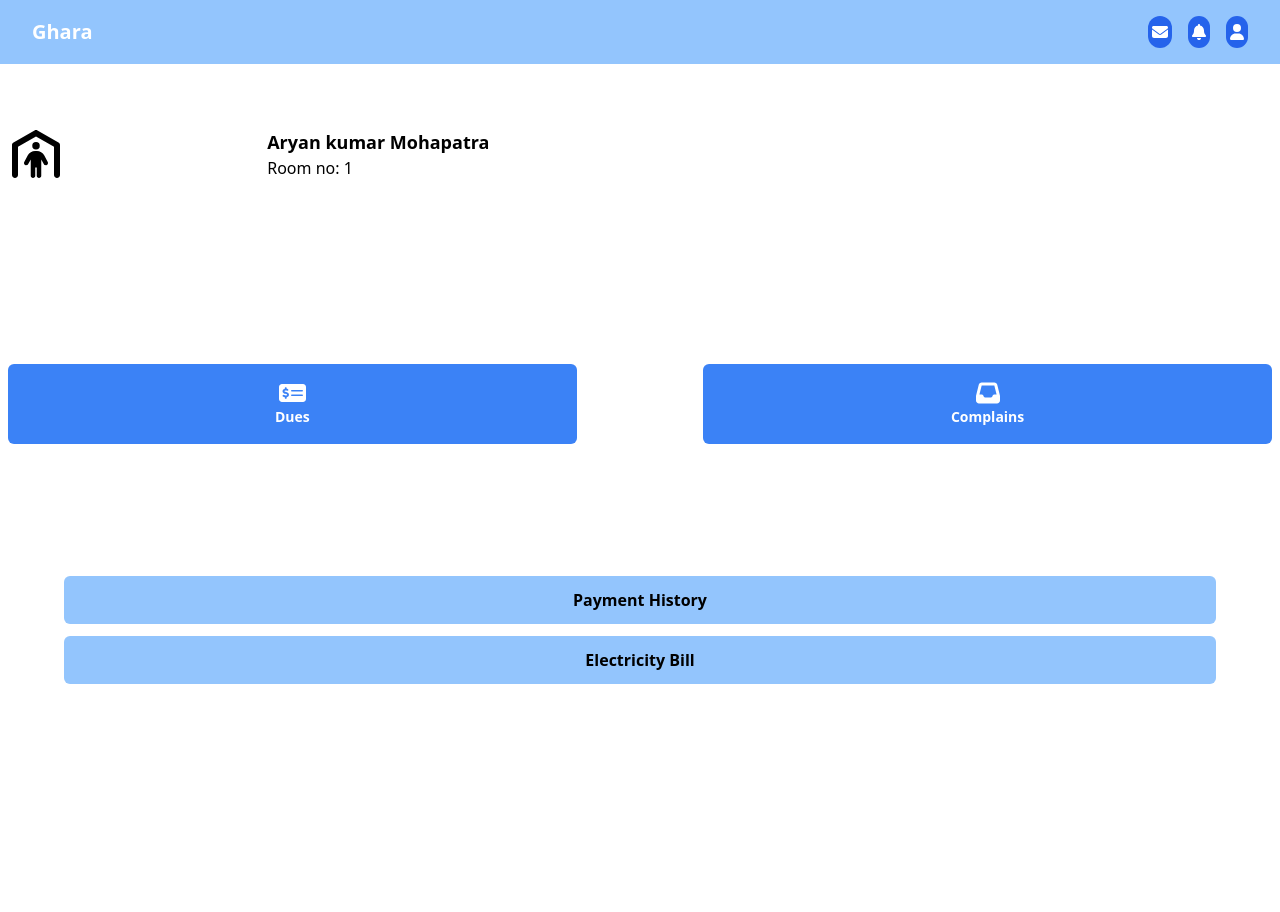
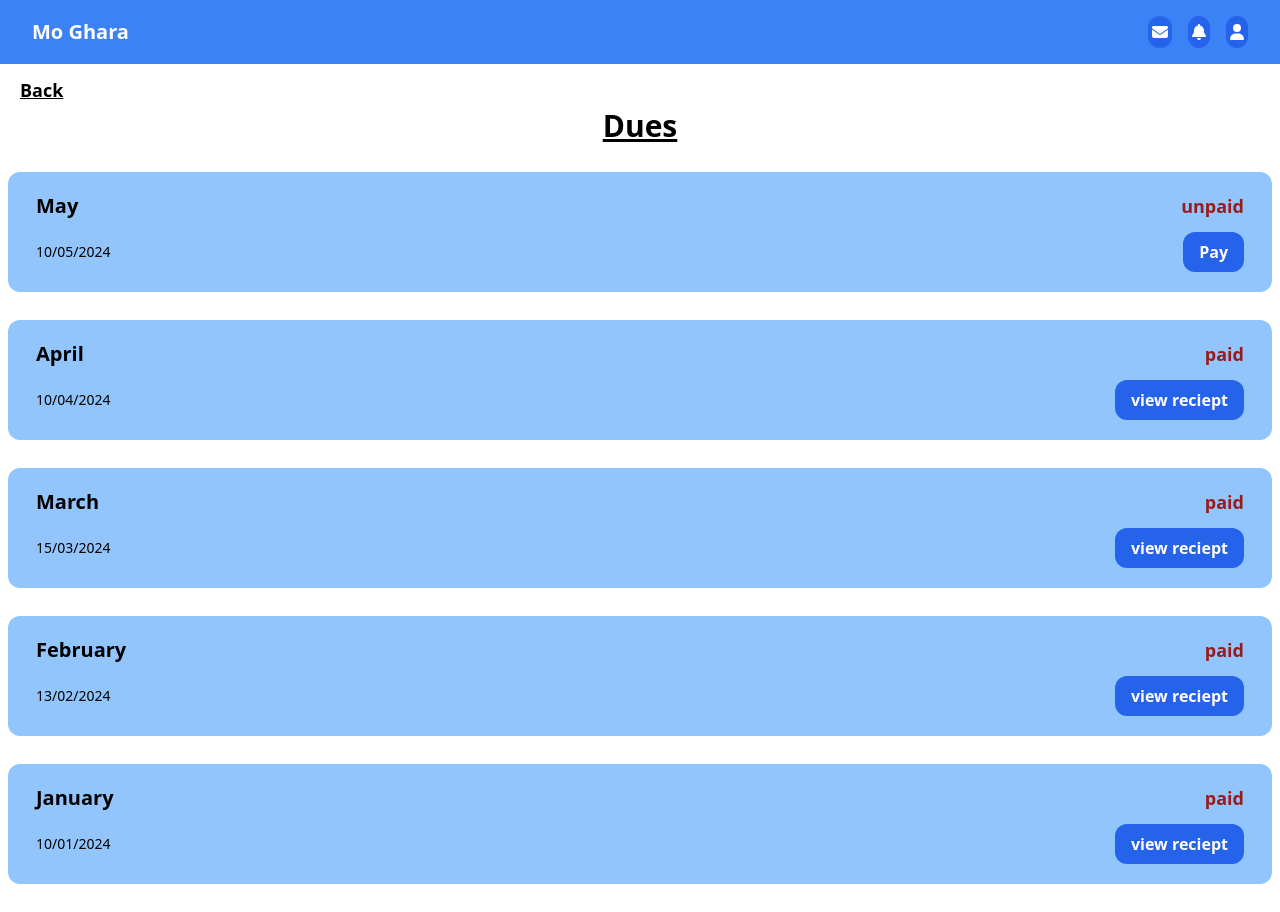
Before and after one commit to Aryank35/house-rental-system, a React (Create React App) app: page /dues in a window 1280 px wide. Before the commit the page ends 800 px from the top, so only its background shows below. Built offline with nearby package versions, Linux system fonts and the light colour scheme.

Commit message:
Dues page created

```diff
--- a/package.json
+++ b/package.json
@@ -12,6 +12,7 @@
     "@testing-library/user-event": "^13.5.0",
     "react": "^18.3.1",
     "react-dom": "^18.3.1",
+    "react-router-dom": "^6.26.1",
     "react-scripts": "5.0.1",
     "web-vitals": "^2.1.4"
   },
--- a/src/App.js
+++ b/src/App.js
@@ -1,16 +1,19 @@
-import logo from './logo.svg';
-import './App.css';
-import AppBar from './Shared/AppBar';
-import UserInfo from './Components/UserInfo';
-import Dashboard from './Components/Dashboard';
-
+import "./App.css";
+import { BrowserRouter, Routes, Route } from "react-router-dom";
+import Home from "./Shared/Home";
+import AppBar from "./Shared/AppBar";
+import Dues from "./Components/Pages/Dues";
 
 function App() {
   return (
     <>
     <AppBar/>
-    <UserInfo/>
-    <Dashboard/>
+      <BrowserRouter>
+        <Routes>
+          <Route path="/" element={<Home />} />
+          <Route path="/dues" element={<Dues/>} />
+        </Routes>
+      </BrowserRouter>
     </>
   );
 }
--- a/src/Components/Dashboard.jsx
+++ b/src/Components/Dashboard.jsx
@@ -1,19 +1,37 @@
-import React from 'react'
+import React from "react";
 import { FontAwesomeIcon } from "@fortawesome/react-fontawesome";
 import { faMoneyCheckDollar, faInbox } from "@fortawesome/free-solid-svg-icons";
+import { Link } from "react-router-dom";
+
 const Dashboard = () => {
   return (
     <div>
-        <div className='flex justify-between mx-2 h-[40vh] items-center'>
-            <div className='bg-blue-500 text-white font-bold px-7 py-6 text-sm h-[80px] rounded-md w-[45%] text-center flex flex-col justify-center items-center'><span><FontAwesomeIcon icon={faMoneyCheckDollar} className='text-2xl' /></span> <span> Dues</span></div>
-            <div className='bg-blue-500 text-white font-bold px-7 py-6 text-sm h-[80px] rounded-md w-[45%] text-center flex flex-col justify-center items-center'><span><FontAwesomeIcon icon={faInbox} className='text-2xl' /></span> <span> Complains</span></div>
+      <div className="flex justify-between mx-2 h-[40vh] items-center">
+        <Link to="/dues" className="bg-blue-500 text-white font-bold px-7 py-6 text-sm h-[80px] rounded-md w-[45%] text-center ">
+          <div className=" text-center flex flex-col justify-center items-center">
+            <span>
+              <FontAwesomeIcon icon={faMoneyCheckDollar} className="text-2xl" />
+            </span>
+            <span> Dues</span>
+          </div>
+        </Link>
+        <div className="bg-blue-500 text-white font-bold px-7 py-6 text-sm h-[80px] rounded-md w-[45%] text-center flex flex-col justify-center items-center">
+          <span>
+            <FontAwesomeIcon icon={faInbox} className="text-2xl" />
+          </span>
+          <span> Complains</span>
         </div>
-        <div className='flex flex-col justify-center items-center space-y-3 my-3 text-center'>
-        <div className='bg-blue-300 text-black font-bold px-7 py-3 rounded-md w-[90%] items-center'>Payment History</div>
-        <div className='bg-blue-300 text-black font-bold px-7 py-3 rounded-md w-[90%] items-center'>Electricity Bill</div>
+      </div>
+      <div className="flex flex-col justify-center items-center space-y-3 my-3 text-center">
+        <div className="bg-blue-300 text-black font-bold px-7 py-3 rounded-md w-[90%] items-center">
+          Payment History
         </div>
+        <div className="bg-blue-300 text-black font-bold px-7 py-3 rounded-md w-[90%] items-center">
+          Electricity Bill
+        </div>
+      </div>
     </div>
-  )
-}
+  );
+};
 
-export default Dashboard
+export default Dashboard;
--- /dev/null
+++ b/src/Components/DueBox.jsx
@@ -0,0 +1,19 @@
+import React from 'react'
+
+
+const DueBox = (props) => {
+  return (
+    <div className='my-7 space-y-3 bg-blue-300 mx-2 rounded-xl px-2 py-5'>
+        <div className='flex justify-between mx-5 items-center text-center'>
+            <div className='font-bold text-xl'>{props.month}</div>
+            <div className='text-red-800 text-lg font-semibold'>{props.stats}</div>
+        </div>
+        <div className='flex justify-between mx-5 items-center text-center'>
+            <div className='text-sm '>{props.dop}</div>
+            <div className='bg-blue-600 text-white py-2 px-4 rounded-xl font-semibold text-center '>{props.boxText}</div>
+        </div>
+    </div>
+  )
+}
+
+export default DueBox
--- /dev/null
+++ b/src/Components/Pages/Dues.jsx
@@ -0,0 +1,57 @@
+
+import DueBox from '../DueBox'
+import { Link } from "react-router-dom";
+
+const Dues = () => {
+    const dueList = [
+        {
+            month: "May",
+            dop: "10/05/2024",
+            stats: "unpaid",
+            boxText: "Pay",
+        },
+        {
+            month: "April",
+            dop: "10/04/2024",
+            stats: "paid",
+            boxText: "view reciept",
+        },
+        {
+            month: "March",
+            dop: "15/03/2024",
+            stats: "paid",
+            boxText: "view reciept",
+        },
+        {
+            month: "February",
+            dop: "13/02/2024",
+            stats: "paid",
+            boxText: "view reciept",
+        },
+        {
+            month: "January",
+            dop: "10/01/2024",
+            stats: "paid",
+            boxText: "view reciept",
+        },
+
+    ];
+  return (
+    <div>
+        <Link to="/" className="w-fit">
+          <button className=" text-black text-lg font-semibold ml-5 mt-3 hover:text-red-600 underline">
+            Back
+          </button>
+        </Link>
+        <h1 className='my-1 font-bold text-3xl text-center underline'>Dues</h1>
+        <div>
+            {dueList.map((item) => (
+                <DueBox key={item.dop} month = {item.month} dop={item.dop} stats={item.stats} boxText={item.boxText}/>
+            ))}
+        </div>
+
+    </div>
+  )
+}
+
+export default Dues
--- /dev/null
+++ b/src/Components/ProfilePage.jsx
@@ -0,0 +1,92 @@
+import React from 'react';
+
+const ProfilePage = () => {
+  return (
+    <div className="bg-gray-100 min-h-screen">
+      {/* Profile Header */}
+      <div className="bg-white shadow-md p-4">
+        <div className="flex items-center">
+          <img
+            className="w-20 h-20 rounded-full border-2 border-white"
+            src="https://via.placeholder.com/80" // replace with actual image URL
+            alt="Profile"
+          />
+          <div className="ml-4">
+            <h2 className="text-xl font-semibold">Preeti Patel</h2>
+            <div className="flex space-x-4 mt-1">
+              <div>
+                <span className="block text-gray-600">Feeds</span>
+                <span className="block font-bold">13</span>
+              </div>
+              <div>
+                <span className="block text-gray-600">Connections</span>
+                <span className="block font-bold">77</span>
+              </div>
+              <div>
+                <span className="block text-gray-600">Rewards</span>
+                <span className="block font-bold">1900</span>
+              </div>
+            </div>
+          </div>
+          <button className="ml-auto p-2 bg-blue-500 text-white rounded-md">Edit</button>
+        </div>
+      </div>
+
+      {/* Navigation Tabs */}
+      <div className="bg-white shadow-md mt-2">
+        <div className="flex justify-around text-center">
+          <div className="py-2 px-4 border-b-4 border-blue-500">HOME</div>
+          <div className="py-2 px-4">ABOUT</div>
+          <div className="py-2 px-4">GALLERY</div>
+          <div className="py-2 px-4">EVENTS</div>
+          <div className="py-2 px-4">GROUPS</div>
+        </div>
+      </div>
+
+      {/* Education Section */}
+      <div className="p-4">
+        <h3 className="text-lg font-semibold mb-4">Education</h3>
+        <div className="bg-white shadow-md p-4 rounded-md">
+          <div className="mb-4">
+            <div className="flex justify-between">
+              <span className="text-blue-500 font-semibold">White House Public School</span>
+              <button className="text-blue-500">Edit</button>
+            </div>
+            <p className="text-gray-600">11th, Science</p>
+            <p className="text-gray-600">94%, 1996</p>
+          </div>
+          <div>
+            <div className="flex justify-between">
+              <span className="text-blue-500 font-semibold">M K V School of Health Wellness</span>
+              <button className="text-blue-500">Edit</button>
+            </div>
+            <p className="text-gray-600">Health care, Science</p>
+            <p className="text-gray-600">99%, 1996</p>
+          </div>
+        </div>
+      </div>
+
+      {/* Bottom Navigation */}
+      <div className="fixed bottom-0 left-0 right-0 bg-white shadow-md flex justify-around py-2">
+        <div className="flex flex-col items-center text-blue-500">
+          <i className="fas fa-home"></i>
+          <span className="text-xs">Home</span>
+        </div>
+        <div className="flex flex-col items-center text-gray-500">
+          <i className="fas fa-book"></i>
+          <span className="text-xs">Academics</span>
+        </div>
+        <div className="flex flex-col items-center text-gray-500">
+          <i className="fas fa-globe"></i>
+          <span className="text-xs">OctoWorld</span>
+        </div>
+        <div className="flex flex-col items-center text-gray-500">
+          <i className="fas fa-bell"></i>
+          <span className="text-xs">Notifications</span>
+        </div>
+      </div>
+    </div>
+  );
+};
+
+export default ProfilePage;
--- a/src/Shared/AppBar.jsx
+++ b/src/Shared/AppBar.jsx
@@ -1,6 +1,13 @@
 import React from "react";
 import { FontAwesomeIcon } from "@fortawesome/react-fontawesome";
-import { faBars, faEnvelope, faBell, faUser } from "@fortawesome/free-solid-svg-icons";
+import { Link } from "react-router-dom";
+
+
+import {
+  faEnvelope,
+  faBell,
+  faUser,
+} from "@fortawesome/free-solid-svg-icons";
 export default function AppBar() {
   const [menuOpen, setMenuOpen] = React.useState(false);
   const [mobileMenuOpen, setMobileMenuOpen] = React.useState(false);
@@ -9,15 +16,14 @@ export default function AppBar() {
   const toggleMobileMenu = () => setMobileMenuOpen(!mobileMenuOpen);
 
   return (
-    <nav className="bg-blue-300">
+    <nav className="bg-blue-500">
       <div className="max-w-7xl mx-auto px-2 sm:px-6 lg:px-8">
         <div className="relative flex items-center justify-between h-16">
 
           <div className="flex-1 flex items-center my-2  sm:justify-start">
             <div className="flex-shrink-0 text-white text-xl font-bold">
-              Ghara
+              Mo Ghara
             </div>
-
           </div>
           <div className="flex items-center space-x-4">
             <button className="bg-blue-600 p-1 rounded-full text-white hover:text-gray-300 focus:outline-none">
@@ -50,7 +56,6 @@ export default function AppBar() {
               )}
             </div>
           </div>
-
         </div>
       </div>
     </nav>
--- /dev/null
+++ b/src/Shared/Home.jsx
@@ -0,0 +1,13 @@
+import UserInfo from '../Components/UserInfo'
+import Dashboard from '../Components/Dashboard'
+
+const Home = () => {
+  return (
+    <>
+    <UserInfo/>
+    <Dashboard/>
+    </>
+  )
+}
+
+export default Home
```
Also changed, not shown: 1 other file (tests, documents, lock files or other folders).
